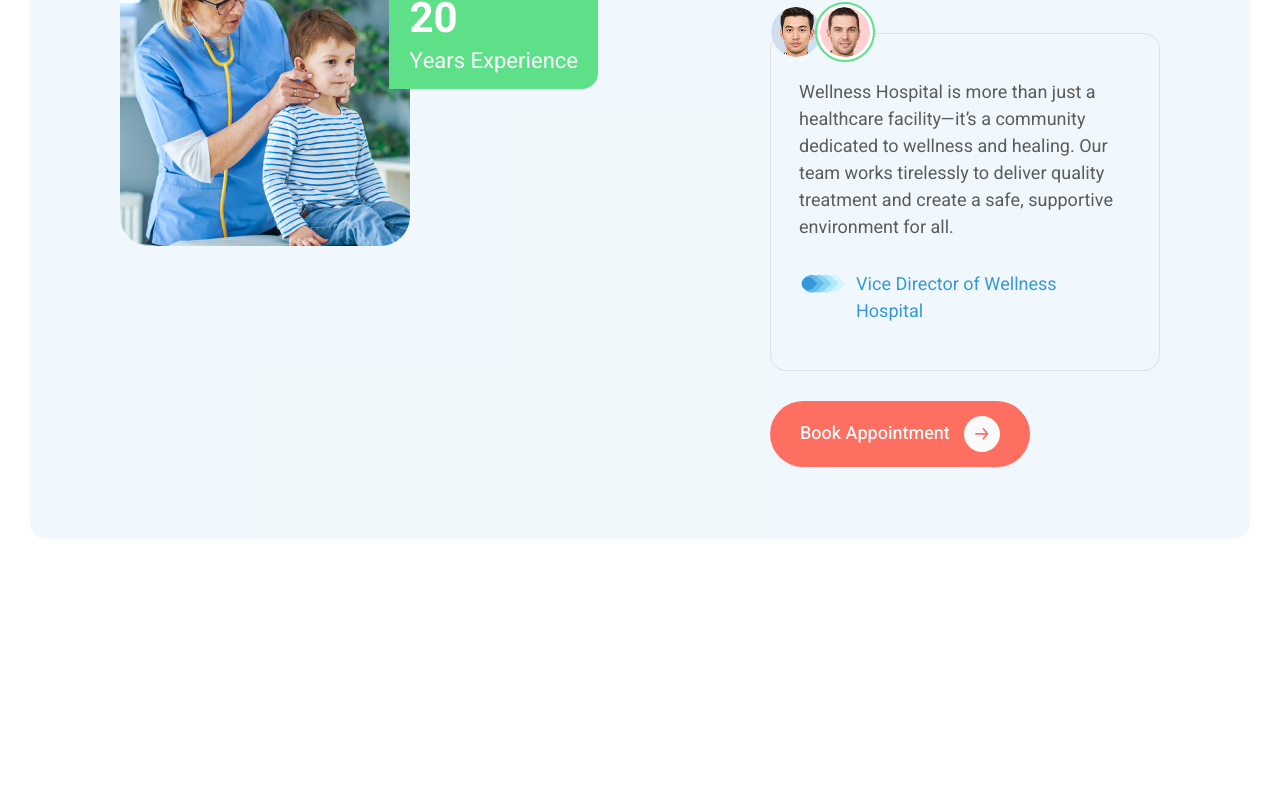
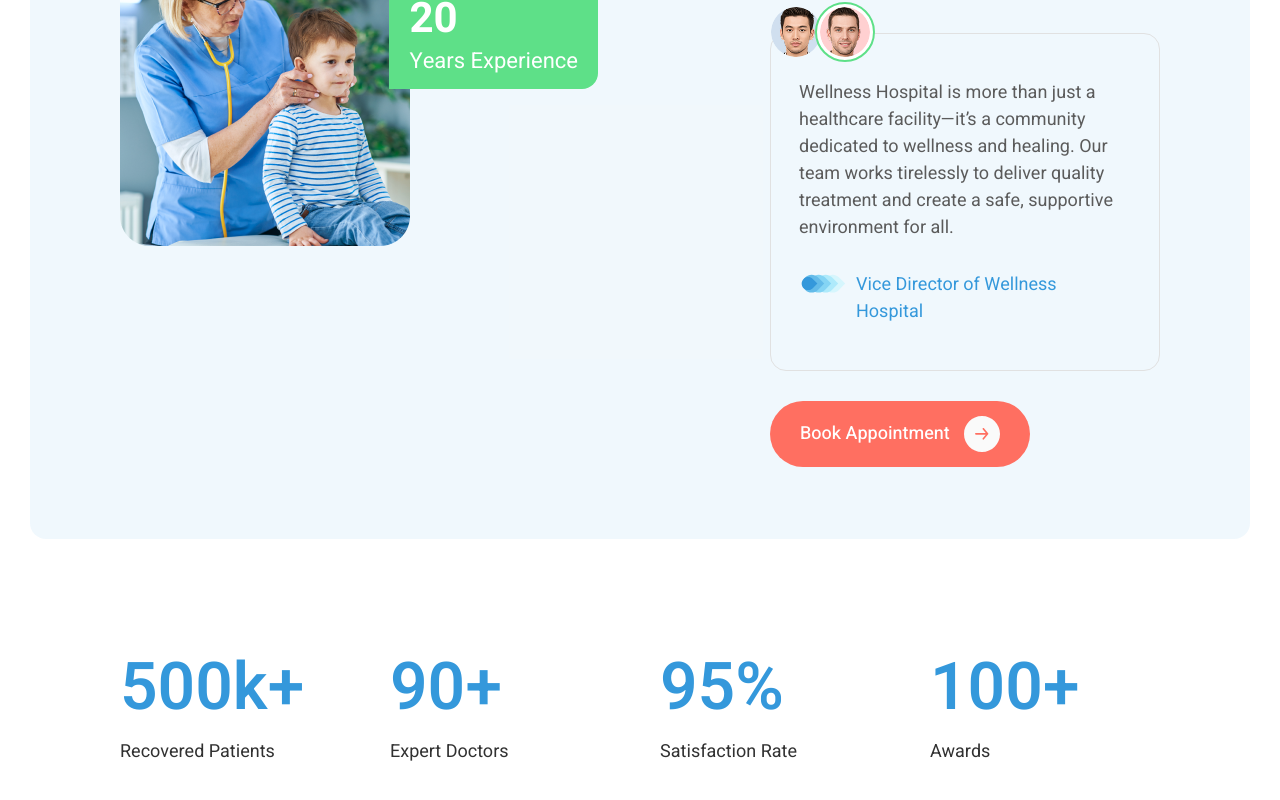
Before and after one commit to Rexenpai-cmd/wellness-landing-page, a React (Vite) app: page / in a window 1280 px wide. Shown: the part 1674-2474 px from the top of the page. Before the commit the page ends 2213 px from the top, so only its background shows below. Built offline with nearby package versions, Linux system fonts and the light colour scheme.

Commit message:
fix(header): resolve scroll lock issue after menu navigation

```diff
--- a/src/App.jsx
+++ b/src/App.jsx
@@ -4,6 +4,7 @@ import Header from "./components/Header";
 import Hero from "./screens/Hero";
 import About from "./screens/About";
 import Companies from "./components/Companies";
+import Statistics from "./components/Statistics";
 
 const App = () => {
     return (
@@ -13,6 +14,7 @@ const App = () => {
                 <Hero />
                 <Companies />
                 <About />
+                <Statistics />
             </div>
         </>
     );
--- a/src/components/Companies.jsx
+++ b/src/components/Companies.jsx
@@ -3,7 +3,10 @@ import { companies } from "../constants";
 
 const Companies = () => {
     return (
-        <div className="flex items-center justify-center w-full py-25 px-16 lg:px-30">
+        <div
+            id="companies"
+            className="flex items-center justify-center w-full py-25 px-16 lg:px-30"
+        >
             <div className="flex flex-row flex-wrap shrink-0 w-full gap-12.5">
                 {companies.map((c) => (
                     <div
--- a/src/components/Header.jsx
+++ b/src/components/Header.jsx
@@ -17,7 +17,9 @@ const Header = () => {
     }
 
     return (
-        <div className="fixed top-0 py-2.5 right-0 left-0 z-50">
+        <div
+            className={`fixed top-0 py-2.5 right-0 left-0 z-50 ${menu ? "" : "bg-bgColor/80 backdrop-blur-md"} `}
+        >
             <div className="flex justify-between px-5 w-full md:px-10 lg:px-25">
                 <HamburgerMenu
                     className="hidden md:flex lg:hidden"
@@ -36,7 +38,10 @@ const Header = () => {
                         {nav.map((i, index) =>
                             i.url ? (
                                 <a
-                                    onClick={() => toggleMenu()}
+                                    onClick={() => {
+                                        setMenu(false);
+                                        enablePageScroll();
+                                    }}
                                     href={i.url}
                                     className="text-[28px] text-white font-medium md:text-h9 hover:text-secondary transition-colors duration-300 lg:text-s6"
                                 >
@@ -44,7 +49,10 @@ const Header = () => {
                                 </a>
                             ) : (
                                 <button
-                                    onClick={() => toggleMenu()}
+                                    onClick={() => {
+                                        setMenu(false);
+                                        enablePageScroll();
+                                    }}
                                     className="flex items-center justify-center gap-2.5 cursor-pointer"
                                 >
                                     <a className="text-[28px] text-white  font-medium md:text-h9 hover:text-secondary transition-colors duration-300 lg:text-s6">
--- /dev/null
+++ b/src/components/Statistics.jsx
@@ -0,0 +1,26 @@
+import React from "react";
+import { companies, statistics } from "../constants";
+
+const Statistics = () => {
+    return (
+        <div className="flex items-center justify-center w-full py-25 px-5 md:px-16 lg:px-30">
+            <div className="grid grid-cols-2 md:grid-cols-4 gap-10 w-full">
+                {statistics.map((stats, index) => (
+                    <div
+                        key={index}
+                        className="flex flex-col items-start justify-start"
+                    >
+                        <h1 className="text-h8 text-primary font-semibold lg:text-h5">
+                            {stats.stat}
+                        </h1>
+                        <h6 className="text-b3 text-textPrimary">
+                            {stats.label}
+                        </h6>
+                    </div>
+                ))}
+            </div>
+        </div>
+    );
+};
+
+export default Statistics;
--- a/src/constants/index.js
+++ b/src/constants/index.js
@@ -175,6 +175,25 @@ export const executives = [
         profile: aboutProfile2,
         role: "Vice Director of Wellness Hospital",
         text: "Wellness Hospital is more than just a healthcare facility—it’s a community dedicated to wellness and healing. Our team works tirelessly to deliver quality treatment and create a safe, supportive environment for all.",
+    },
+];
+
+export const statistics = [
+    {
+        stat: "500k+",
+        label: "Recovered Patients",
+    },
+    {
+        stat: "90+",
+        label: "Expert Doctors",
+    },
+    {
+        stat: "95%",
+        label: "Satisfaction Rate",
+    },
+    {
+        stat: "100+",
+        label: "Awards",
     },
 ];
 
--- a/src/index.css
+++ b/src/index.css
@@ -7,6 +7,8 @@
     --color-secondary: #ff6f61;
     --color-accent: #5ee088;
     --color-light: #e1e1e1;
+
+    --color-bgColor: #175190;
 
     --color-primaryHover: #ff5545;
     --color-secondaryHover: #333333;
```
